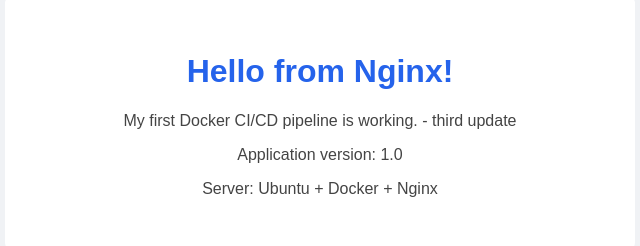
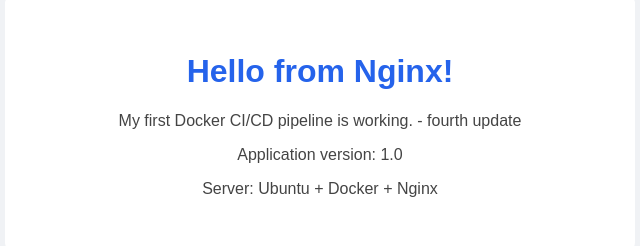
Before and after one commit to Mino333/ubuntu-docker-cicd, a plain HTML site: page index.html in a window 1280 px wide. Shown: the part 116-362 px from the top of the page, 320-960 px from the left. Drawn offline with Linux system fonts and the light colour scheme.

Commit message:
Update message in index.html to fourth update

```diff
--- a/index.html
+++ b/index.html
@@ -29,7 +29,7 @@
 <body>
     <div class="container">
         <h1>Hello from Nginx!</h1>
-        <p>My first Docker CI/CD pipeline is working. - third update</p>
+        <p>My first Docker CI/CD pipeline is working. - fourth update</p>
         <p>Application version: 1.0</p>
         <p>Server: Ubuntu + Docker + Nginx</p>
     </div>
```
